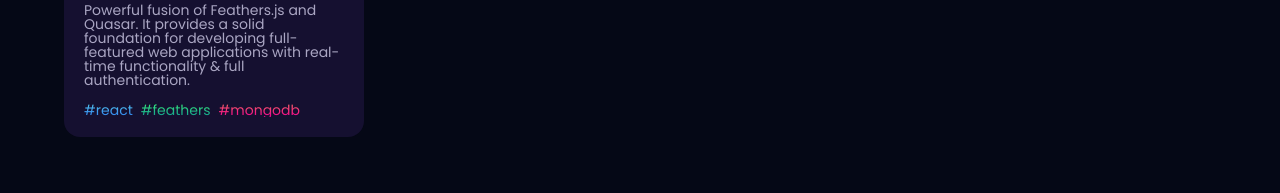
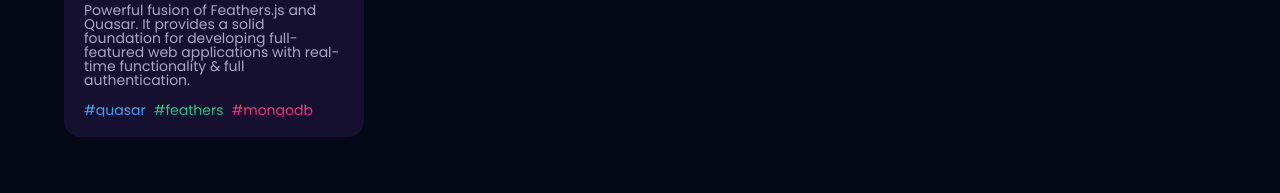
Before and after one commit to tristan-greffe/portfolio, a React (Create React App) app: page / in a window 1280 px wide. Shown: the part 2705-2898 px from the top of the page. Built offline with nearby package versions, Linux system fonts and the light colour scheme.

Commit message:
chore: update project tags

```diff
--- a/src/constants/index.js
+++ b/src/constants/index.js
@@ -47,7 +47,7 @@
     name: 'Feathers Quasar Boilerplate',
     description: 'Powerful fusion of Feathers.js and Quasar. It provides a solid foundation for developing full-featured web applications with real-time functionality & full authentication.',
     tags: [
-      { name: 'react', color: 'blue-text-gradient' },
+      { name: 'quasar', color: 'blue-text-gradient' },
       { name: 'feathers', color: 'green-text-gradient' },
       { name: 'mongodb', color: 'pink-text-gradient' },
     ],
```
